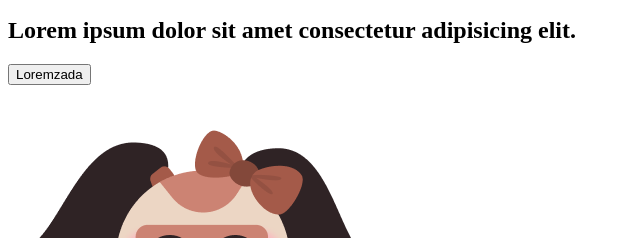
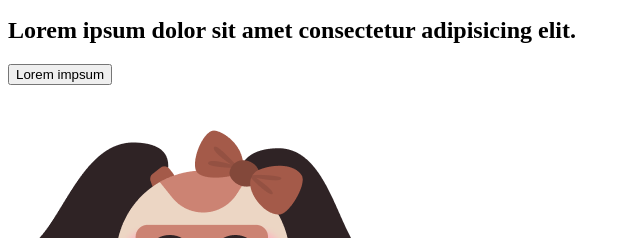
Before and after one commit to Daniel-Souza27/Landing-Page, a plain HTML site: page index.html in a window 1280 px wide. Shown: the part 142-380 px from the top of the page, 0-640 px from the left. Drawn offline with Linux system fonts and the light colour scheme.

Commit message:
Update index.html

```diff
--- a/index.html
+++ b/index.html
@@ -21,7 +21,7 @@
             <div>
                 <h1>Lorem ipsum</h1>
                 <h2>Lorem ipsum dolor sit amet consectetur adipisicing elit.</h2>
-                <button>Loremzada</button>
+                <button>Lorem impsum</button>
             </div>
             <img src="img/Group 4.png" alt="">
         </section>
```
